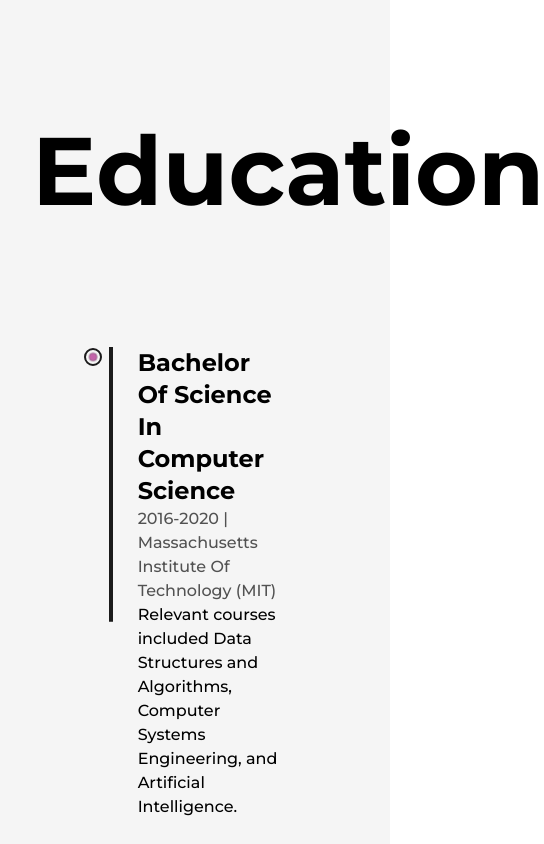
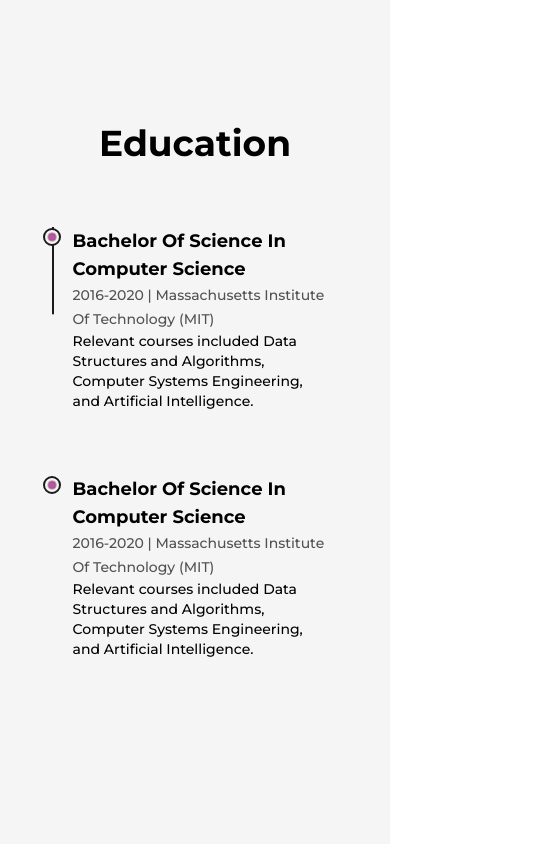
Before and after one commit to MustafaYilmaz1625/my-portfolio-nextjs-tailwindcss, a Next.js app: page /about in a window 390 px wide. Shown: the part 3040-3884 px from the top of the page, 544 px wide, since content can reach past the window. Built offline with nearby package versions, Linux system fonts and the light colour scheme.

Commit message:
Education apply responsive on page

```diff
--- a/src/components/Education.js
+++ b/src/components/Education.js
@@ -7,7 +7,7 @@
   return (
     <li
       ref={ref}
-      className="my-8 first:mt-0 last:mb-0 w-[60%] mx-auto flex flex-col items-center justify-between"
+      className="my-8 first:mt-0 last:mb-0 w-[60%] mx-auto flex flex-col items-center justify-between md:w-[80%]"
     >
       <LiIcon reference={ref} />
       <motion.div
@@ -15,11 +15,13 @@
         whileInView={{ y: 0 }}
         transition={{ duration: 0.5, type: "spring" }}
       >
-        <h3 className="capitalize font-bold text-2xl">{type}</h3>
-        <span className="capitalize font-medium text-dark/75 dark:text-light/75">
+        <h3 className="capitalize font-bold text-2xl sm:text-xl xs:text-lg">
+          {type}
+        </h3>
+        <span className="capitalize font-medium text-dark/75 dark:text-light/75 xs:text-sm ">
           {time} | {place}
         </span>
-        <p className="font-medium w-full">{info}</p>
+        <p className="font-medium w-full md:text-sm ">{info}</p>
       </motion.div>
     </li>
   );
@@ -33,15 +35,16 @@
   });
   return (
     <div className="my-64">
-      <h2 className="font-bold text-8xl mb-32 w-full text-center ">
+      <h2 className="font-bold text-8xl mb-32 w-full text-center md:text-6xl xs:text-4xl md:mb-16">
         Education
       </h2>
-      <div ref={ref} className="w-[75%] mx-auto relative">
+      <div ref={ref} className="w-[75%] mx-auto relative lg:w-[90%] md:w-full">
         <motion.div
           style={{ scaleY: scrollYProgress }}
-          className="absolute left-9 top-0 w-[4px] h-full bg-dark origin-top dark:bg-light"
+          className="absolute left-9 top-0 w-[4px] h-full bg-dark origin-top dark:bg-light
+          md:w-[2px] md:left-[30px] xs:left-[20px]"
         />
-        <ul className="w-full flex flex-col items-start justify-between ml-4">
+        <ul className="w-full flex flex-col items-start justify-between ml-4 xs:ml-2">
           <Details
             type="Bachelor Of Science In Computer Science "
             time="2016-2020"
```
Also changed, not shown: public/images/svgs/linkedin.svg.
